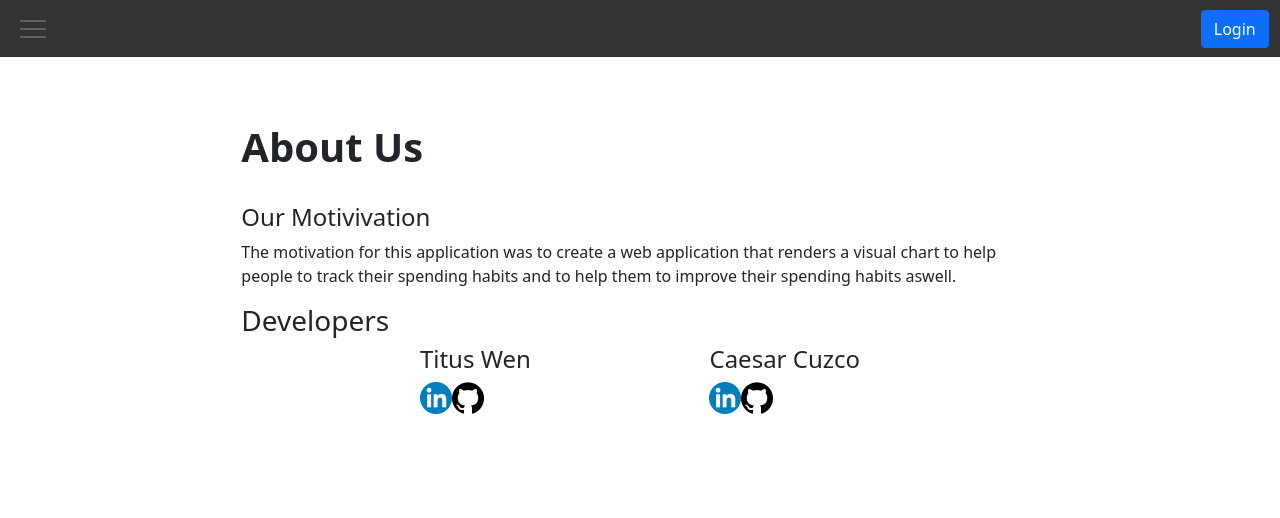
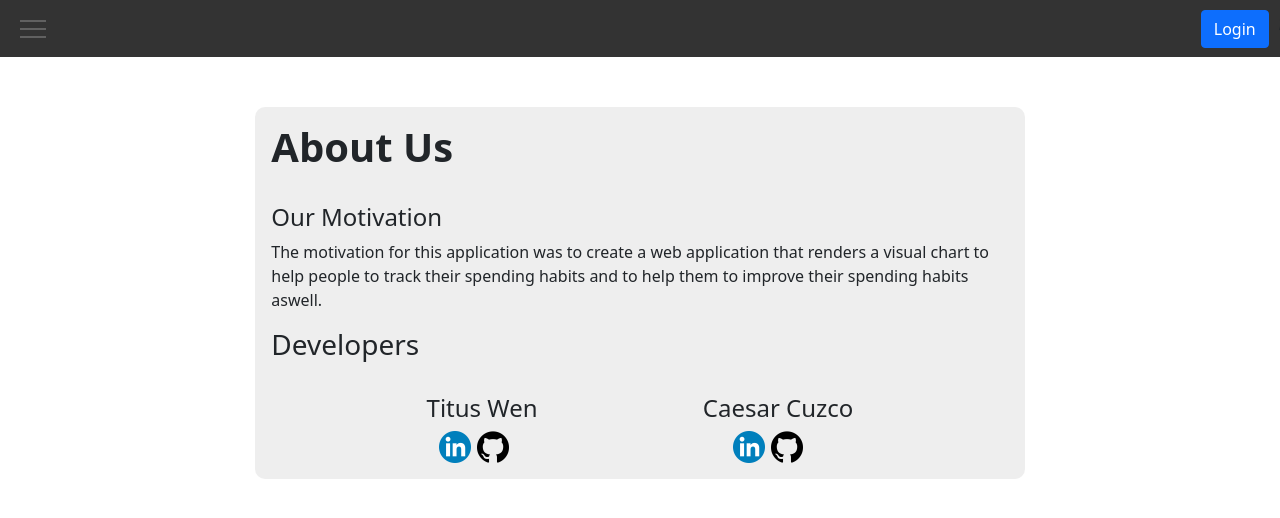
Before and after one commit to wen372/spendingshelper, a React (Create React App) app in the folder client/: page /about in a window 1280 px wide. Shown: the top 518 px of the page. Built offline with nearby package versions, Linux system fonts and the light colour scheme; no server answers.

Commit message:
frontend cdd
about page, buttons, stuff lol

```diff
--- a/client/src/App.css
+++ b/client/src/App.css
@@ -8,11 +8,55 @@
 
 }
 
+.btn-space{
+  background-color: #338aedc6; /* Green */
+  border: none;
+  color: white;
+  padding:10px 0px;
+  text-align: center;
+  text-decoration: none;
+  display: inline-block;
+  font-size: 16px;
+  margin: 4px 2px;
+  cursor: pointer;
+  border-radius: 8px !important;
+}
+.btn-space:hover{
+  background-color: #2a72c5c5 !important; /* Green */
+}
+
+select{
+  width: 100%;
+  padding: 12px 20px;
+  margin: 20px 0px 22px 0px !important;
+  display: inline-block;
+  border: 1px solid #ccc;
+  border-radius: 4px;
+  box-sizing: border-box;
+}
+
+
+button {
+  background-color: #24ce65; /* Green */
+  border: none;
+  color: white;
+  padding:10px 0px;
+  text-align: center;
+  text-decoration: none;
+  display: inline-block;
+  font-size: 16px;
+  margin: 4px 2px;
+  cursor: pointer;
+  border-radius: 8px !important;
+}
+/* hover with smooth transition animation */
+button:hover{
+  background-color: #20b458; /* Green */
+}
 .no_underline{
   text-decoration: none !important;
 }
 .dropzone {
-  background: #eee;
   display: flex;
   justify-content: center;
   align-items: center;
@@ -21,17 +65,21 @@
   cursor: pointer;
   height: 150px;
   width: 100%;
-  border: 2px dashed cyan;
+  background-color: #5f5e5e1f;
   outline: none;
+  border-radius: 18px;
 }
 
 .dropzoneReject {
-  border: 2px dashed rgb(255, 0, 0);
+  border: 2px solid rgb(255, 0, 0);
 }
 .dropzoneAccept {
   border: 2px dashed green;
 }
 
+.btn-space{
+width: 50% !important;
+}
 /* .homepage{
 
 } */
--- a/client/src/about.css
+++ b/client/src/about.css
@@ -7,3 +7,30 @@
     border-radius: 13%;
     margin: 30vh 0px 0px 0px;
 }
+
+.Developer {
+    padding: 25px 10px 0px 10px;
+}
+.AboutUsDevelopersInfo{
+    align-content: center;
+    flex-wrap: wrap;
+}
+.socialLinks {
+    padding: 0px 3px 0px 3px;
+    align-items: center;
+}
+.AboutUsDevelopersLinks {
+    margin: 0px 0px 0px 9px;
+}
+
+.space {
+        margin: 0px 0px 0px 27px !important;
+}
+
+
+.card-body {
+    background: #7d7d7d21;
+    border-radius: 10px;
+    padding: 57px;
+    margin: 30px;
+}
--- a/client/src/components/FileDropZone.js
+++ b/client/src/components/FileDropZone.js
@@ -40,9 +40,9 @@ function FileDropZone(props) {
   }, [props,parsedCsvData]);
 
 return (
-  <div>
+  <div >
     <div {...getRootProps({
-        className: `dropzone
+        className: ` row dropzone
         ${isDragAccept && 'dropzoneAccept'}
         ${isDragReject && 'dropzoneReject'}`,
       })}>
@@ -50,7 +50,7 @@ return (
       <input {...getInputProps()} />
       {isDragActive ? (<p>Drop the files here ...</p>) : (<p>Drag 'n' drop some files here, or click to select files</p>)}
 
-      <button>Import</button>
+      <button class="btn-space">Import</button>
 
     </div>
 
--- a/client/src/pages/AboutPage.js
+++ b/client/src/pages/AboutPage.js
@@ -36,7 +36,7 @@ function AboutPage({Arg}) {
     <div className="card-body card-text">
       <h1><strong>About Us</strong></h1>
       <br></br>
-      <h4>Our Motivivation</h4>
+      <h4>Our Motivation</h4>
 
       <div className="AboutUsInfo">
         <p>The motivation for this application was to create a web application that renders a visual chart to help people to track their spending habits and to help them to improve their spending habits aswell. </p>
@@ -44,26 +44,26 @@ function AboutPage({Arg}) {
       <h3>Developers</h3>
 
       <div className="AboutUsDevelopers ">
-          <div className="AboutUsDevelopersInfo">
-            <div className="Developer 1">
+          <div className="AboutUsDevelopersInfo" class="AboutUsDevelopersInfo">
+            <div className="Developer1" class="Developer">
               <h4>Titus Wen</h4>
-                <div className="AboutUsDevelopersLinks">
-                  <a target="_blank"  rel='noreferrer'class = ""  href="https://www.linkedin.com/in/tituswen/">
+                <div className="AboutUsDevelopersLinks" class="AboutUsDevelopersLinks">
+                  <a target="_blank"  rel='noreferrer' class = "socialLinks"  href="https://www.linkedin.com/in/tituswen/">
                       <img src={linkedin} alt="linkedin" width="32" height="32"/>
                   </a>
-                  <a target="_blank"  rel='noreferrer'class = "" href="https://github.com/wen372">
+                  <a target="_blank"  rel='noreferrer' class = "socialLinks" href="https://github.com/wen372">
                       <img src={github} alt="github" width="32" height="32"/>
                   </a>
                 </div>
             </div>
 
-            <div className="Developer 2">
+            <div className="Developer2" class="Developer">
               <h4>Caesar Cuzco</h4>
-                <div className="AboutUsDevelopersLinks">
-                    <a target="_blank"  rel='noreferrer'class = ""  href="https://www.linkedin.com/in/caesar001/">
+                <div className="AboutUsDevelopersLinks" class="AboutUsDevelopersLinks space">
+                    <a target="_blank"  rel='noreferrer' class = "socialLinks"  href="https://www.linkedin.com/in/caesar001/">
                         <img src={linkedin} alt="linkedin" width="32" height="32"/>
                     </a>
-                    <a target="_blank"  rel='noreferrer'class = "" href="https://github.com/caesarc6">
+                    <a target="_blank"  rel='noreferrer' class = "socialLinks" href="https://github.com/caesarc6">
                         <img src={github} alt="github" width="32" height="32"/>
                     </a>
                 </div>
```
Also changed, not shown: 1 other file (tests, documents, lock files or other folders).
